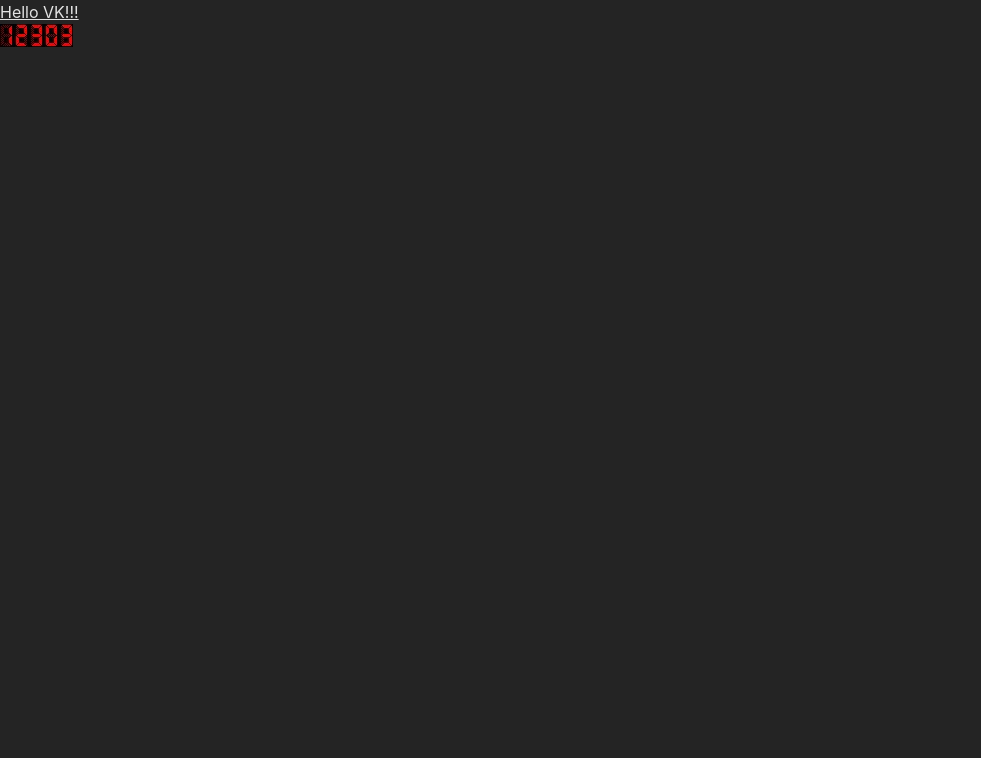
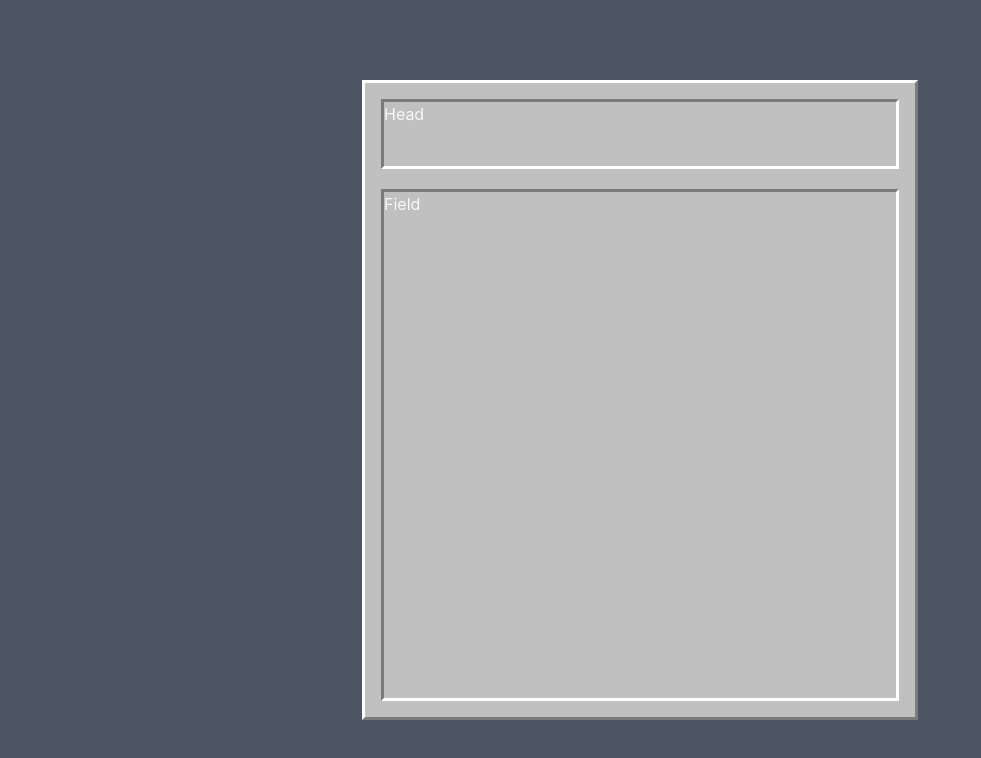
Before and after one commit to im-so-tired/sapper, a React (Vite) app: page / in a window 1280 px wide. Shown: the top 758 px of the page, without its empty margins (0-981 px from the left). Built offline with nearby package versions, Linux system fonts and the light colour scheme.

Commit message:
feat: the frame of the game is made

```diff
--- /dev/null
+++ b/src/App.module.scss
@@ -0,0 +1,8 @@
+.app {
+  @apply bg-white flex items-center justify-center h-[100vh] bg-gray-600;
+}
+
+.play_area {
+  @apply bg-gray-200 w-[556px] h-[640px] border-[3px] border-l-white border-t-white
+  border-r-gray-500 border-b-gray-500 p-4 flex flex-col;
+}
--- a/src/App.tsx
+++ b/src/App.tsx
@@ -1,22 +1,15 @@
-import numberOne from "./assets/numbersToCount/1.jpg"
-import numberTwo from "./assets/numbersToCount/2.jpg"
-import numberThree from "./assets/numbersToCount/3.jpg"
-import zero from "./assets/numbersToCount/0.jpg"
+import styles from "./App.module.scss"
+import Header from "./components/header/Header"
+import Field from "./components/field/Field"
 
 function App() {
 	return (
-		<div>
-			<h1 className="underline">
-				<span>Hello VK!!!</span>
-				<div className="flex items-center">
-					<img alt="number one" src={numberOne} />
-					<img alt="number one" src={numberTwo} />
-					<img alt="number one" src={numberThree} />
-					<img alt="number one" src={zero} />
-					<img alt="number one" src={numberThree} />
-				</div>
-			</h1>
-		</div>
+		<main className={styles.app}>
+			<section className={styles.play_area}>
+				<Header />
+				<Field />
+			</section>
+		</main>
 	)
 }
 
--- /dev/null
+++ b/src/components/field/Field.module.scss
@@ -0,0 +1,4 @@
+.field {
+  @apply border-insert;
+  flex: 1 0 auto;
+}
--- /dev/null
+++ b/src/components/field/Field.tsx
@@ -0,0 +1,8 @@
+import { FC } from "react"
+import styles from "./Field.module.scss"
+
+const Field: FC = () => {
+	return <div className={styles.field}>Field</div>
+}
+
+export default Field
--- /dev/null
+++ b/src/components/header/Header.module.scss
@@ -0,0 +1,3 @@
+.head {
+  @apply h-[70px] border-insert mb-5;
+}
--- /dev/null
+++ b/src/components/header/Header.tsx
@@ -0,0 +1,8 @@
+import { FC } from "react"
+import styles from "./Header.module.scss"
+
+const Header: FC = () => {
+	return <div className={styles.head}>Head</div>
+}
+
+export default Header
--- a/tailwind.config.cjs
+++ b/tailwind.config.cjs
@@ -1,4 +1,5 @@
 /** @type {import("tailwindcss").Config} */
+const plugin = require("tailwindcss/plugin")
 module.exports = {
 	content: [
 		"./index.html",
@@ -10,9 +11,24 @@ module.exports = {
 				gray: {
 					200: "#C0C0C0",
 					300: "#BDBDBD",
+					500: "#7B7B7B",
 				},
 			},
 		},
 	},
-	plugins: [],
+	plugins: [plugin(function({ addUtilities, theme }) {
+		addUtilities({
+			".flex-center": {
+				display: "flex",
+				justifyContent: "center",
+				alignItems: "center",
+			},
+			".border-insert": {
+				borderBottom: "3px solid white",
+				borderRight: "3px solid white",
+				borderTop: `3px solid #7B7B7B`,
+				borderLeft: `3px solid #7B7B7B`,
+			},
+		})
+	})],
 }
```
